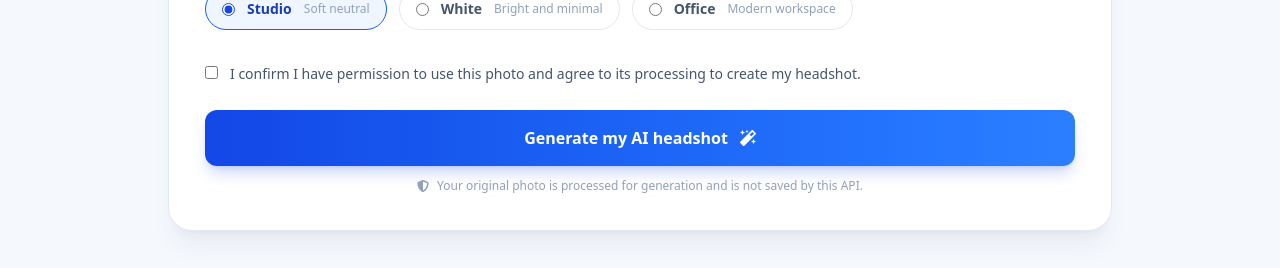
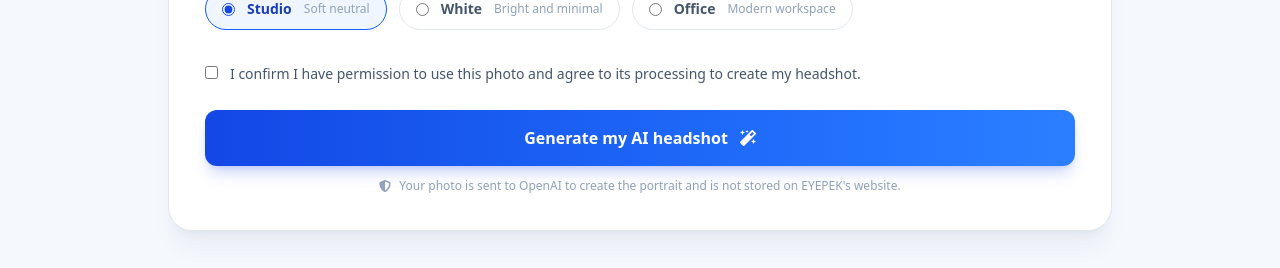
Before and after one commit to eyepek/EYEPEK, a React (Vite) app: page /ai-headshot in a window 1280 px wide. Shown: the part 1821-2089 px from the top of the page. Built offline with nearby package versions, Linux system fonts and the light colour scheme.

Commit message:
Clarify AI photo processing privacy notice

```diff
--- a/src/pages/AIHeadshotPage.jsx
+++ b/src/pages/AIHeadshotPage.jsx
@@ -123,7 +123,7 @@ export default function AIHeadshotPage() {
           <label className="mt-8 flex items-start gap-3 text-sm leading-6 text-slate-600"><input type="checkbox" checked={consent} onChange={(e) => setConsent(e.target.checked)} className="mt-1 accent-blue-700" /><span>I confirm I have permission to use this photo and agree to its processing to create my headshot.</span></label>
           {error && <div role="alert" className="mt-5 rounded-xl border border-red-200 bg-red-50 p-4 text-sm text-red-700">{error}</div>}
           <button type="submit" disabled={busy} className="mt-6 flex w-full items-center justify-center gap-3 rounded-xl bg-gradient-to-r from-blue-700 to-blue-500 px-6 py-4 font-extrabold text-white shadow-lg shadow-blue-700/20 transition hover:-translate-y-0.5 disabled:cursor-wait disabled:opacity-60">{busy ? 'Creating your professional headshot…' : 'Generate my AI headshot'} <FaMagic /></button>
-          <p className="mt-3 flex items-center justify-center gap-2 text-center text-xs text-slate-400"><FaShieldAlt /> Your original photo is processed for generation and is not saved by this API.</p>
+          <p className="mt-3 flex items-center justify-center gap-2 text-center text-xs text-slate-400"><FaShieldAlt /> Your photo is sent to OpenAI to create the portrait and is not stored on EYEPEK's website.</p>
         </form>
 
         {result && <section className="mt-8 rounded-3xl border border-blue-100 bg-white p-5 shadow-xl sm:p-8"><div className="flex flex-wrap items-center justify-between gap-3"><div><p className="text-xs font-extrabold tracking-[0.18em] text-blue-700">YOUR NEW PORTRAIT</p><h3 className="mt-2 text-2xl font-black text-[#101b3d]">Your headshot is ready.</h3></div><span className="rounded-full bg-emerald-50 px-3 py-2 text-xs font-bold text-emerald-700">✓ Ready</span></div><img src={result} alt="Generated professional headshot" className="mx-auto mt-5 max-h-[680px] w-full rounded-2xl bg-slate-50 object-contain" /><a href={result} download="eyepek-professional-headshot.png" className="mt-5 flex items-center justify-center gap-3 rounded-xl bg-blue-700 px-6 py-4 font-bold text-white hover:bg-blue-800"><FaDownload /> Download your headshot</a></section>}
```
